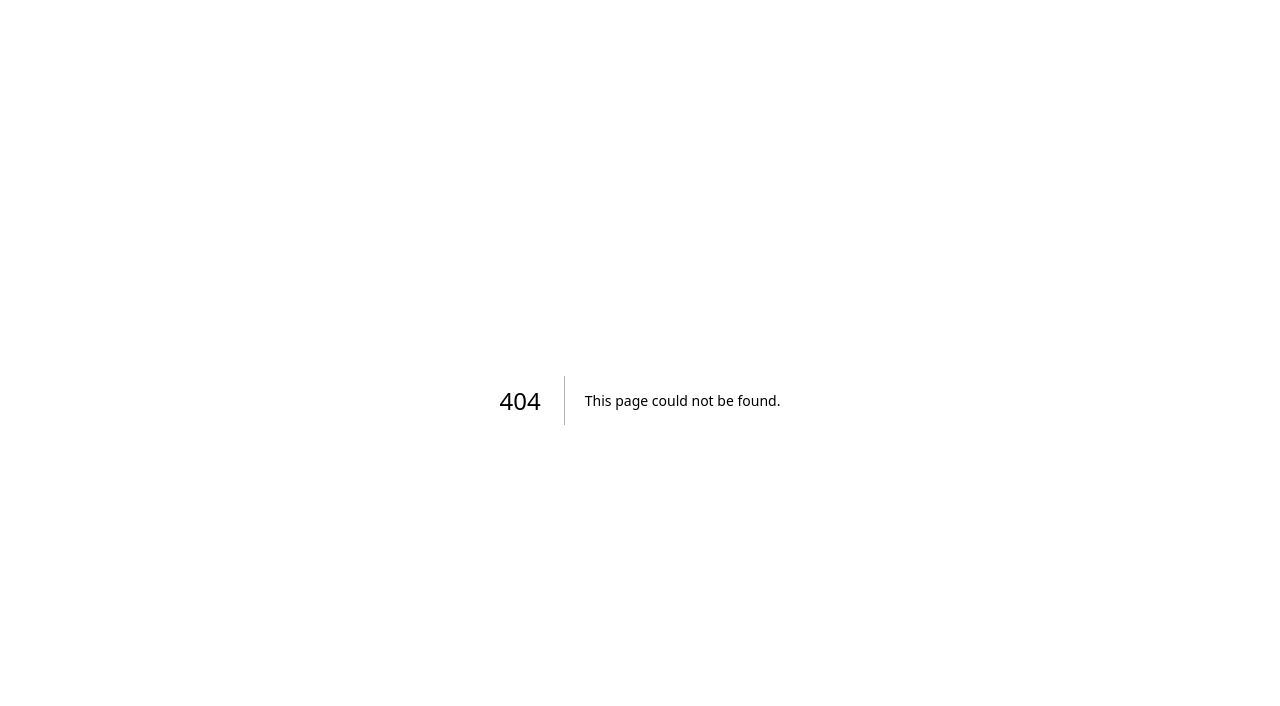
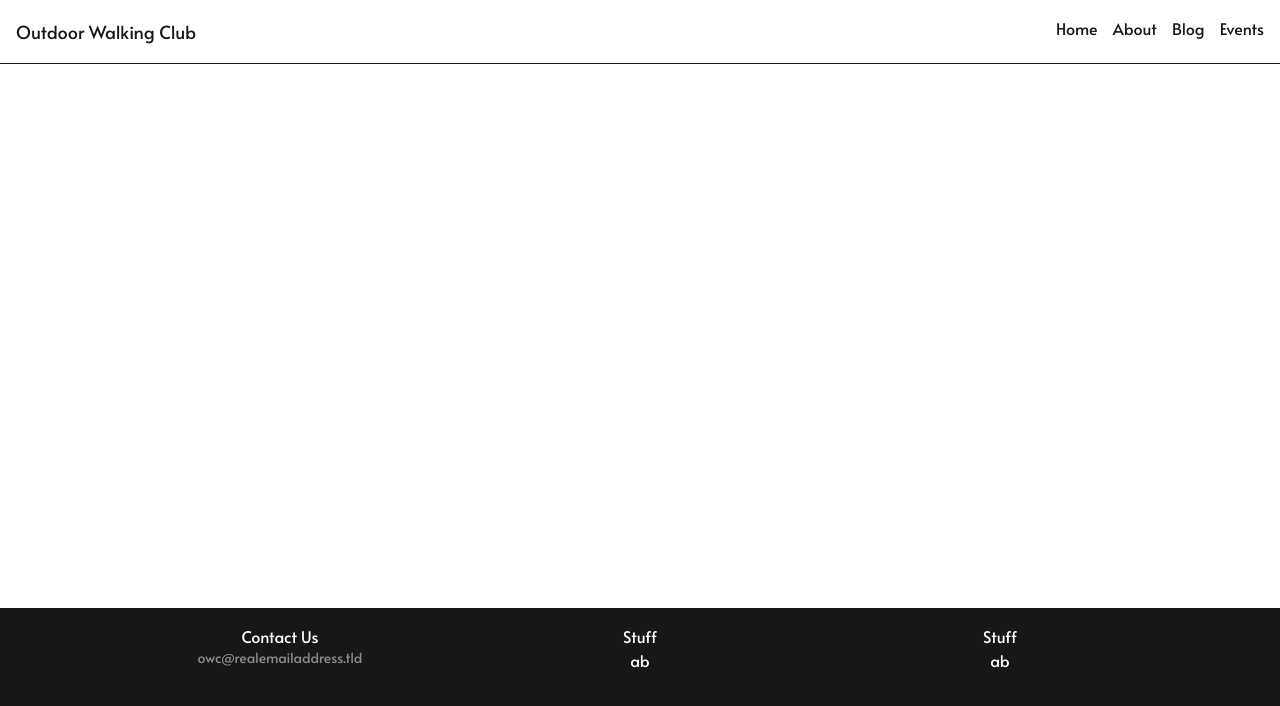
Before and after one commit to Peletic/owc-web, a Next.js app: page /about in a window 1280 px wide. Before the commit this address had no page. Shown: the top 706 px of the page. Built offline with nearby package versions, Linux system fonts and the light colour scheme.

Commit message:
boilerplate pages and footers and fix home redirect

```diff
--- /dev/null
+++ b/src/app/about/page.tsx
@@ -0,0 +1,10 @@
+import Navbar from "@/components/Navbar";
+
+export default function Events() {
+    return (
+        <div className={"flex flex-col items-center min-h-full"}>
+            <Navbar/>
+            <div className={"flex-col mt-[6rem]"}></div>
+        </div>
+    )
+}
--- /dev/null
+++ b/src/app/blog/page.tsx
@@ -0,0 +1,10 @@
+import Navbar from "@/components/Navbar";
+
+export default function Events() {
+    return (
+        <div className={"flex flex-col items-center min-h-full"}>
+            <Navbar/>
+            <div className={"flex-col mt-[6rem]"}></div>
+        </div>
+    )
+}
--- /dev/null
+++ b/src/app/events/page.tsx
@@ -0,0 +1,10 @@
+import Navbar from "@/components/Navbar";
+
+export default function Events() {
+    return (
+        <div className={"flex flex-col items-center min-h-full"}>
+            <Navbar/>
+            <div className={"flex-col mt-[6rem]"}></div>
+        </div>
+    )
+}
--- a/src/app/layout.tsx
+++ b/src/app/layout.tsx
@@ -1,6 +1,7 @@
 import type {Metadata} from "next";
 import {Alata} from "next/font/google";
 import "./globals.css";
+import Footer from "@/components/Footer";
 
 const alata = Alata({
     variable: "--font-alata",
@@ -19,7 +20,9 @@ export default function RootLayout({children}: LayoutProps<"/">) {
             lang="en"
             className={`${alata.variable} h-full antialiased`}
         >
-        <body className="min-h-full flex flex-col">{children}</body>
+        <body className="min-h-full flex flex-col">{children}
+        <Footer/>
+        </body>
         </html>
     );
 }
--- a/src/app/page.tsx
+++ b/src/app/page.tsx
@@ -6,12 +6,13 @@ import img3 from "@/images/IMG_1513.jpeg"
 import img4 from "@/images/IMG_1518.jpeg"
 import img5 from "@/images/IMG_1532.jpeg"
 import ImageCarousel from "@/components/ImageCarousel";
+import Footer from "@/components/Footer";
 
 
 
 export default function Home() {
     return (
-        <div className={"flex flex-col items-center"}>
+        <div className={"flex flex-col items-center min-h-full"}>
             <Navbar/>
             <div className={"flex-col mt-[6rem]"}>
                 <div className={"h-[36rem] w-full grid grid-cols-1 grid-rows-1"}>
--- /dev/null
+++ b/src/components/Footer.tsx
@@ -0,0 +1,20 @@
+export default function Footer() {
+    return (
+        <div className="flex flex-row bg-foreground w-full h-[24rem] mt-[32rem] p-4 justify-evenly text-background ">
+            <div className="flex flex-col items-center w-[12rem]">
+                <span>Contact Us</span>
+                <div className={"text-background/50 text-sm"}>
+                    owc@realemailaddress.tld
+                </div>
+            </div>
+            <div className="flex flex-col items-center w-[12rem]">
+                <span>Stuff</span>
+                ab
+            </div>
+            <div className="flex flex-col items-center w-[12rem]">
+                <span>Stuff</span>
+                ab
+            </div>
+        </div>
+    )
+}
--- a/src/components/Navbar.tsx
+++ b/src/components/Navbar.tsx
@@ -7,7 +7,7 @@ export default function Navbar() {
                 <h1 className={"text-lg hover:cursor-default"}>Outdoor Walking Club</h1>
             </div>
             <div className="flex flex-row justify-between w-[15rem] px-4">
-                <NavbarPage pageName={"Home"} href={""}/>
+                <NavbarPage pageName={"Home"} href={"/"}/>
                 <NavbarPage pageName={"About"} href={"about"}/>
                 <NavbarPage pageName={"Blog"} href={"blog"}/>
                 <NavbarPage pageName={"Events"} href={"events"}/>
```
